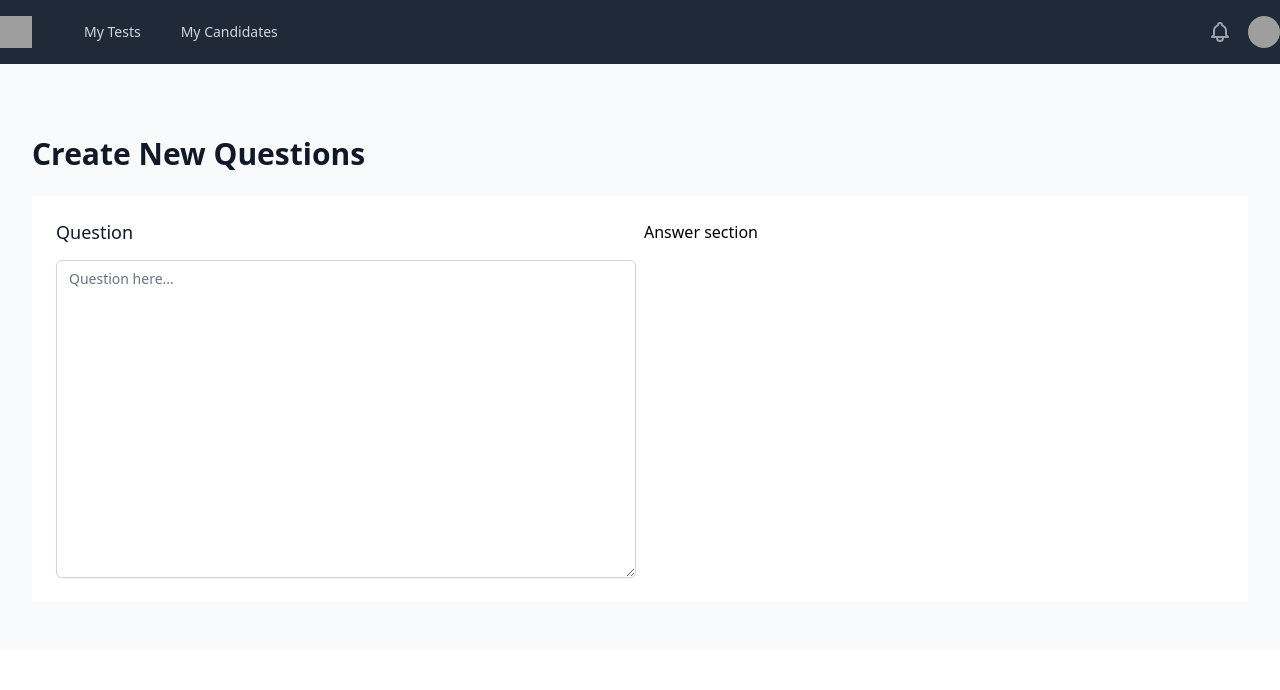
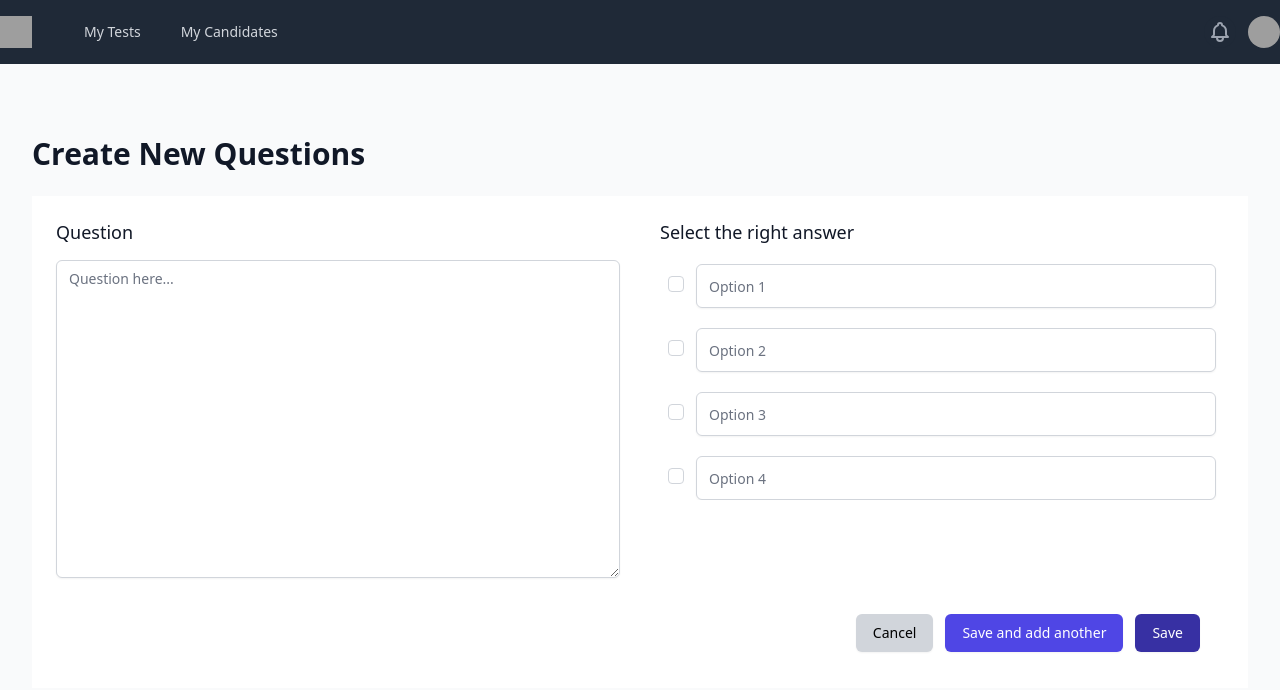
Before and after one commit to mo7o/quizzer, a React (Create React App) app: page /new-question in a window 1280 px wide. Shown: the top 690 px of the page. Built offline with nearby package versions, Linux system fonts and the light colour scheme; grey boxes are pictures that could not be loaded.

Commit message:
update json

```diff
--- /dev/null
+++ b/src/components/InputCheck.js
@@ -0,0 +1,26 @@
+import React from "react";
+
+export default function InputCheck({ index }) {
+  return (
+    <div class="flex items-start items-center px-2">
+      <div class="flex items-center h-5">
+        <input
+          id="comments"
+          name="comments"
+          type="checkbox"
+          class="focus:ring-indigo-500 h-4 w-4 text-indigo-600 border-gray-300 rounded"
+        />
+      </div>
+      <div class="ml-3 text-sm w-full">
+        <input
+          type="text"
+          name="street_address"
+          placeholder={`Option ${index + 1}`}
+          id="street_address"
+          autocomplete="street-address"
+          className="mt-1 focus:ring-indigo-500 h-11 focus:border-indigo-500 block w-full shadow-sm sm:text-sm border-gray-300 rounded-md"
+        />
+      </div>
+    </div>
+  );
+}
--- /dev/null
+++ b/src/components/InputRadio.js
@@ -0,0 +1,26 @@
+import React from "react";
+
+export default function InputRadio({ index }) {
+  return (
+    <div class="flex items-start items-center px-2">
+      <div class="flex items-center h-5">
+        <input
+          id="comments"
+          name="comments"
+          type="radio"
+          class="focus:ring-indigo-500 h-4 w-4 text-indigo-600 border-gray-300 rounded"
+        />
+      </div>
+      <div class="ml-3 text-sm w-full">
+        <input
+          type="text"
+          name="street_address"
+          placeholder={`Option ${index + 1}`}
+          id="street_address"
+          autocomplete="street-address"
+          className="mt-1 focus:ring-indigo-500 h-11 focus:border-indigo-500 block w-full shadow-sm sm:text-sm border-gray-300 rounded-md"
+        />
+      </div>
+    </div>
+  );
+}
--- /dev/null
+++ b/src/constants/index.js
@@ -0,0 +1,47 @@
+const question = {
+  question: "What is 2+2?",
+  questionType: "scq",
+  answers: [
+    { option: "2", isAnswer: false },
+    { option: "3", isAnswer: false },
+    { option: "4", isAnswer: true },
+    { option: "5", isAnswer: false },
+  ],
+};
+
+const allQuestions = {
+  testName: "Maths test",
+  questions: [
+    {
+      question: "What is 2+2?",
+      questionType: "scq",
+      answers: [
+        { option: "2", isAnswer: false },
+        { option: "3", isAnswer: false },
+        { option: "4", isAnswer: true },
+        { option: "5", isAnswer: false },
+      ],
+    },
+    {
+      question: "What is 5+5?",
+      questionType: "scq",
+      answers: [
+        { option: "5", isAnswer: false },
+        { option: "20", isAnswer: false },
+        { option: "10", isAnswer: true },
+        { option: "15", isAnswer: false },
+      ],
+    },
+  ],
+};
+
+const tests = [
+  {
+    testName: "",
+    testSubject: "",
+    questionsCount: 3,
+    testAttemptsCount: 5,
+    lastUpdate: "date",
+    testLink: "",
+  },
+];
--- a/src/pages/NewQuestion.js
+++ b/src/pages/NewQuestion.js
@@ -1,4 +1,7 @@
 import React, { useState } from "react";
+import { Link } from "react-router-dom";
+import InputCheck from "../components/InputCheck";
+import InputRadio from "../components/InputRadio";
 import { PageHead } from "../components/PageHead";
 
 export default function AddQuestions() {
@@ -8,7 +11,7 @@ export default function AddQuestions() {
 
       <div className="max-w-7xl mx-auto">
         <div className="px-4 py-5 bg-white space-y-6 sm:p-6">
-          <div class="md:grid md:grid-cols-2 md:gap-2">
+          <div class="md:grid md:grid-cols-2 md:gap-10">
             <div class="md:col-span-1">
               <div class="px-4 sm:px-0">
                 <h3 class="text-lg font-medium leading-6 text-gray-900">
@@ -26,8 +29,55 @@ export default function AddQuestions() {
               </div>
             </div>
             <div class="md:col-span-1">
-              <div class="sm:overflow-hidden">Answer section</div>
+              <div class="sm:overflow-hidden">
+                <h3 class="text-lg font-medium leading-6 text-gray-900">
+                  Select the right answer
+                </h3>
+              </div>
+
+              <div class="mt-5 md:mt-0 md:col-span-2">
+                <form action="#" method="POST">
+                  <div class="overflow-hidden sm:rounded-md">
+                    {/* <fieldset>
+                      <div class="mt-4 space-y-4">
+                        {[1, 2, 3, 4].map((ic, index) => (
+                          <InputCheck index={index} />
+                        ))}
+                      </div>
+                    </fieldset> */}
+                    <fieldset>
+                      <div class="mt-4 space-y-4">
+                        {[1, 2, 3, 4].map((ic, index) => (
+                          <InputRadio index={index} />
+                        ))}
+                      </div>
+                    </fieldset>
+                  </div>
+                </form>
+              </div>
             </div>
+          </div>
+          <div class="px-4 py-3 text-right sm:px-6">
+            <Link to="/add-questions">
+              <button
+                type="submit"
+                class="inline-flex justify-center py-2 px-4 border border-transparent shadow-sm text-sm font-medium rounded-md text-black bg-gray-300 hover:bg-gray-400 focus:outline-none focus:ring-2 focus:ring-offset-2 focus:ring-indigo-500"
+              >
+                Cancel
+              </button>
+            </Link>
+            <button
+              type="submit"
+              class="inline-flex justify-center py-2 px-4 mx-3 border border-transparent shadow-sm text-sm font-medium rounded-md text-white bg-indigo-600 hover:bg-indigo-700 focus:outline-none focus:ring-2 focus:ring-offset-2 focus:ring-indigo-500"
+            >
+              Save and add another
+            </button>
+            <button
+              type="submit"
+              class="inline-flex justify-center py-2 px-4 border border-transparent shadow-sm text-sm font-medium rounded-md text-white bg-indigo-800 hover:bg-indigo-900 focus:outline-none focus:ring-2 focus:ring-offset-2 focus:ring-indigo-500"
+            >
+              Save
+            </button>
           </div>
         </div>
       </div>
```
